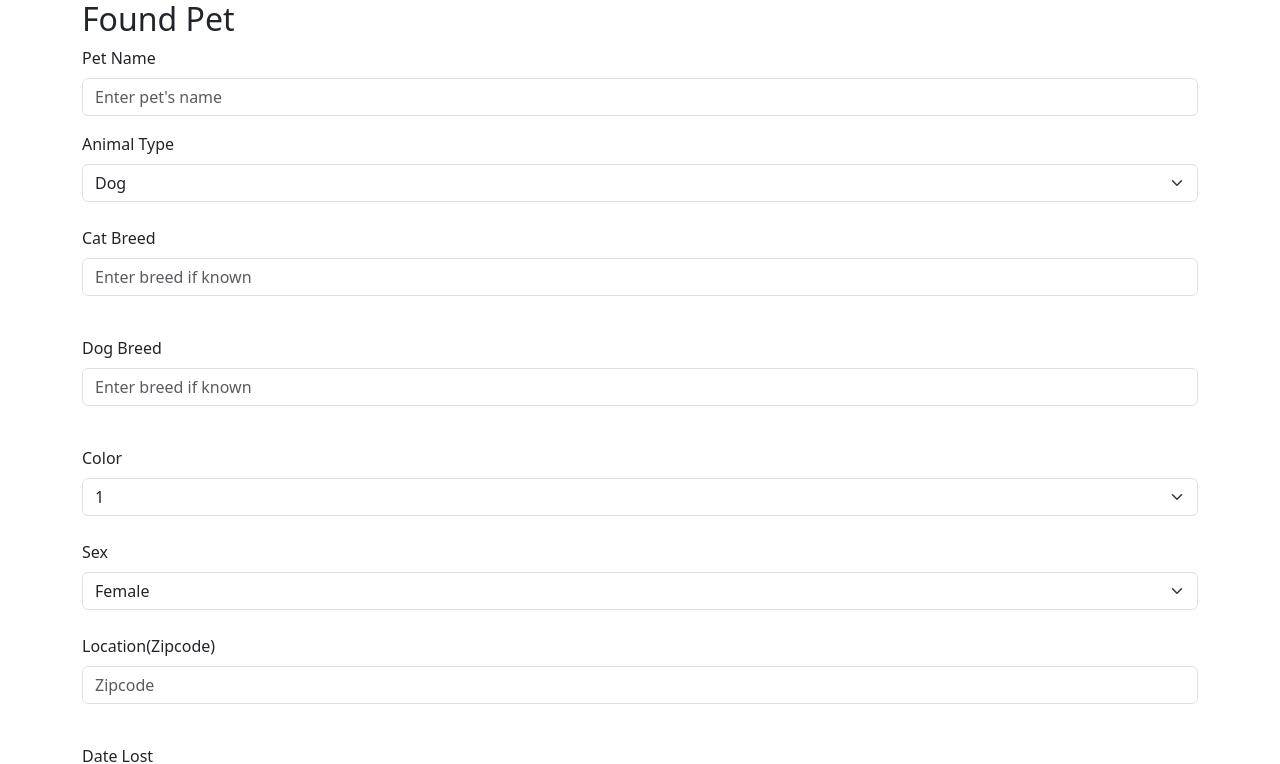
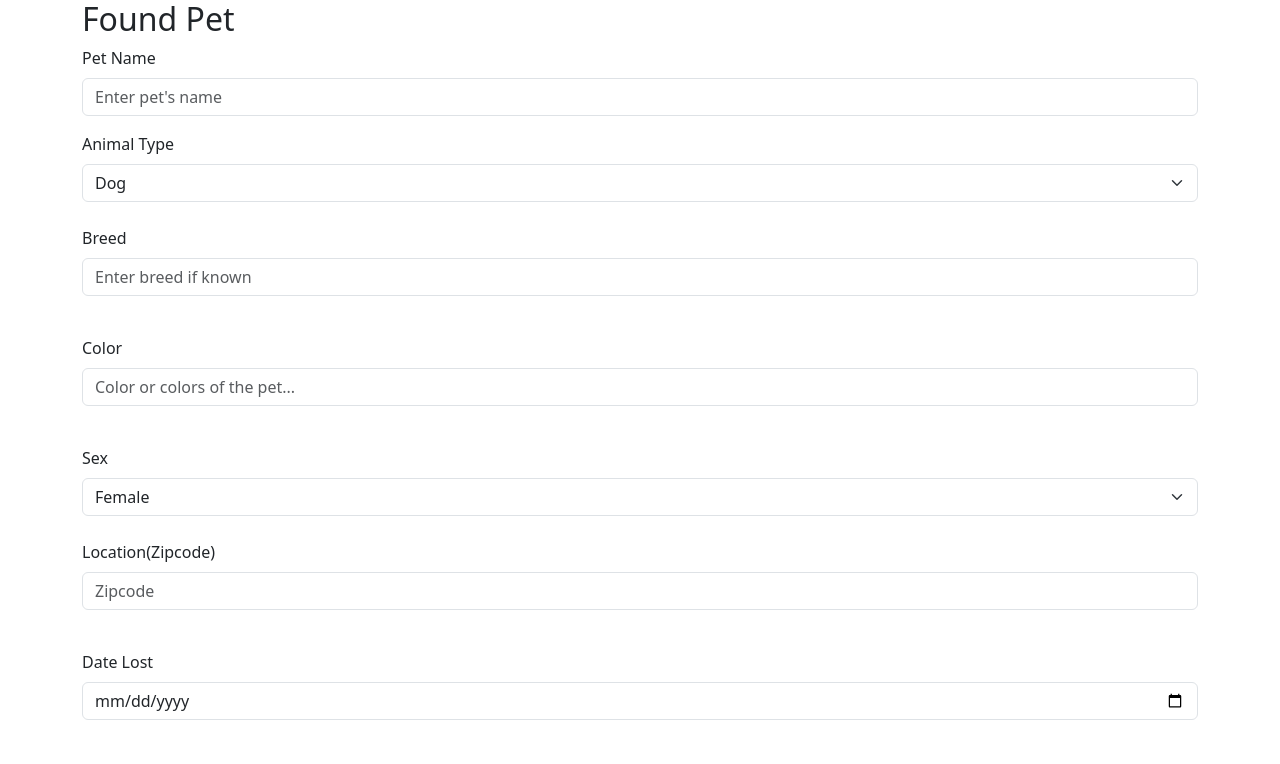
Before and after one commit to Code-the-Dream-School/cc-prac-team1-front, a React (Create React App) app: page /addfoundpet in a window 1280 px wide. Shown: the top 764 px of the page. Built offline with nearby package versions, Linux system fonts and the light colour scheme.

Commit message:
changed dropdowns to inputs

```diff
--- a/src/components/pages/AddFoundPet.js
+++ b/src/components/pages/AddFoundPet.js
@@ -7,8 +7,7 @@ const AddFoundPet = () => {
   const initialValues = {
     petName: "",
     animalType: "",
-    catBreed: "",
-    dogBreed: "",
+    breed: "",
     color: "",
     sex: "",
     location: "",
@@ -50,35 +49,31 @@ const AddFoundPet = () => {
         </FormSelect>
         <br></br>
         <FormGroup>
-          <Label for="petName">Cat Breed</Label>
+          <Label for="breed">Breed</Label>
           <Input
             type="text"
             id=""
-            label="catBreed"
+            label="breed"
             placeholder="Enter breed if known"
-            value={values.catBreed}
+            value={values.breed}
             onChange={handleInputChange}
           />
         </FormGroup>
         <br></br>
-        <FormGroup>
-          <Label for="dogBreed">Dog Breed</Label>
+          <FormGroup>
+          <Label for="petName">Color</Label>
           <Input
             type="text"
             id=""
-            label="dogBreed"
-            placeholder="Enter breed if known"
-            value={values.dogBreed}
+            label="color"
+            placeholder="Color or colors of the pet..."
+            value={values.color}
             onChange={handleInputChange}
+
           />
         </FormGroup>
-        <br></br>
-        <Label>Color</Label>
-        <FormSelect>
-          <option value={values.color}>1</option>
-          <option value={values.color}>2</option>
-          <option value={values.color}>3</option>
-        </FormSelect>
+
+
         <br></br>
         <Label>Sex</Label>
         <FormSelect>
@@ -96,6 +91,7 @@ const AddFoundPet = () => {
             placeholder="Zipcode"
             value={values.location}
             onChange={handleInputChange}
+
           />
         </FormGroup>
         <br></br>
@@ -107,6 +103,7 @@ const AddFoundPet = () => {
             label="dateLost"
             value={values.dateLost}
             onChange={handleInputChange}
+
           />
         </FormGroup>
         <br></br>
@@ -119,6 +116,7 @@ const AddFoundPet = () => {
             label="description"
             value={values.description}
             onChange={handleInputChange}
+
           />
         </FormGroup>
       </Form>
--- a/src/components/pages/AddLostPet.js
+++ b/src/components/pages/AddLostPet.js
@@ -7,8 +7,7 @@ const AddLostPet = () => {
   const initialValues = {
     petName: "",
     animalType: "",
-    catBreed: "",
-    dogBreed: "",
+    breed: "",
     color: "",
     sex: "",
     location: "",
@@ -50,35 +49,28 @@ const AddLostPet = () => {
         </FormSelect>
         <br></br>
         <FormGroup>
-          <Label for="petName">Cat Breed</Label>
+          <Label for="breed">Breed</Label>
           <Input
             type="text"
             id=""
-            label="catBreed"
+            label="breed"
             placeholder="Enter breed if known"
-            value={values.catBreed}
+            value={values.breed}
             onChange={handleInputChange}
           />
         </FormGroup>
         <br></br>
-        <FormGroup>
-          <Label for="dogBreed">Dog Breed</Label>
+            <FormGroup>
+          <Label for="color">Color</Label>
           <Input
             type="text"
             id=""
-            label="dogBreed"
-            placeholder="Enter breed if known"
-            value={values.dogBreed}
+            label="color"
+            placeholder="Color or colors of the pet"
+            value={values.color}
             onChange={handleInputChange}
           />
         </FormGroup>
-        <br></br>
-        <Label>Color</Label>
-        <FormSelect>
-          <option value={values.color}>1</option>
-          <option value={values.color}>2</option>
-          <option value={values.color}>3</option>
-        </FormSelect>
         <br></br>
         <Label>Sex</Label>
         <FormSelect>
```
